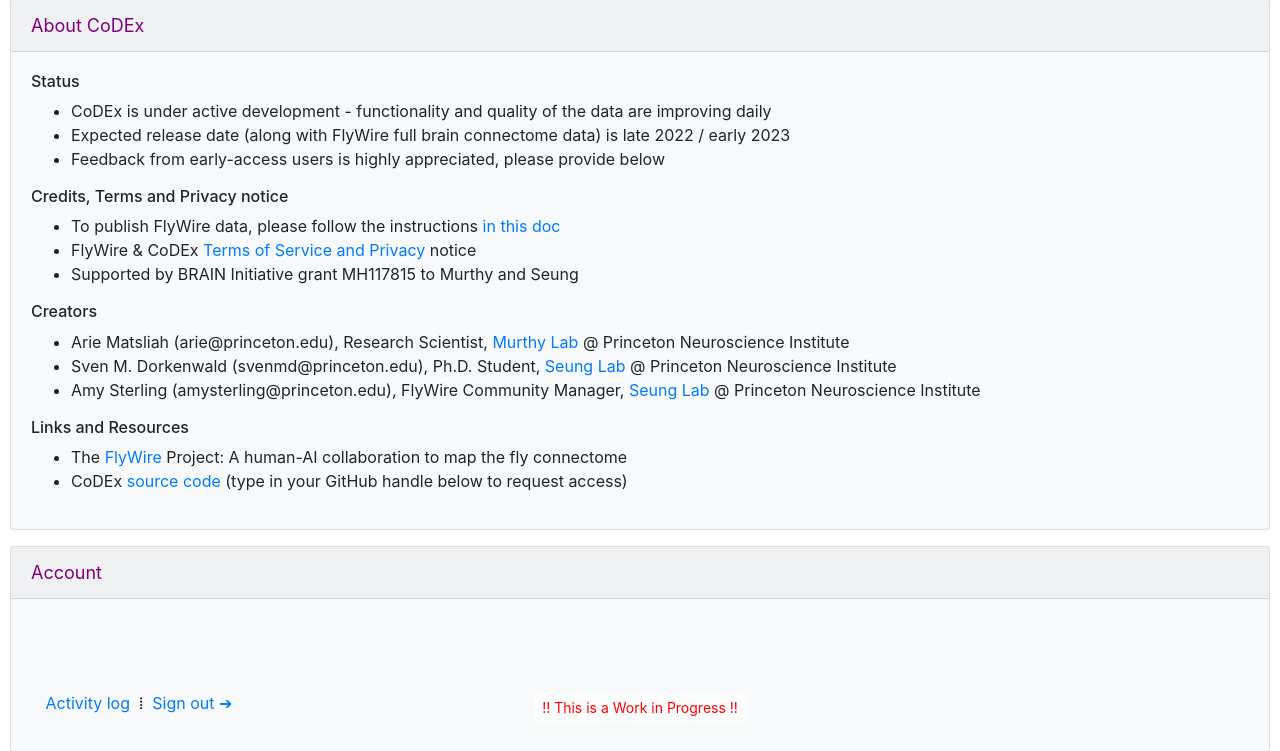
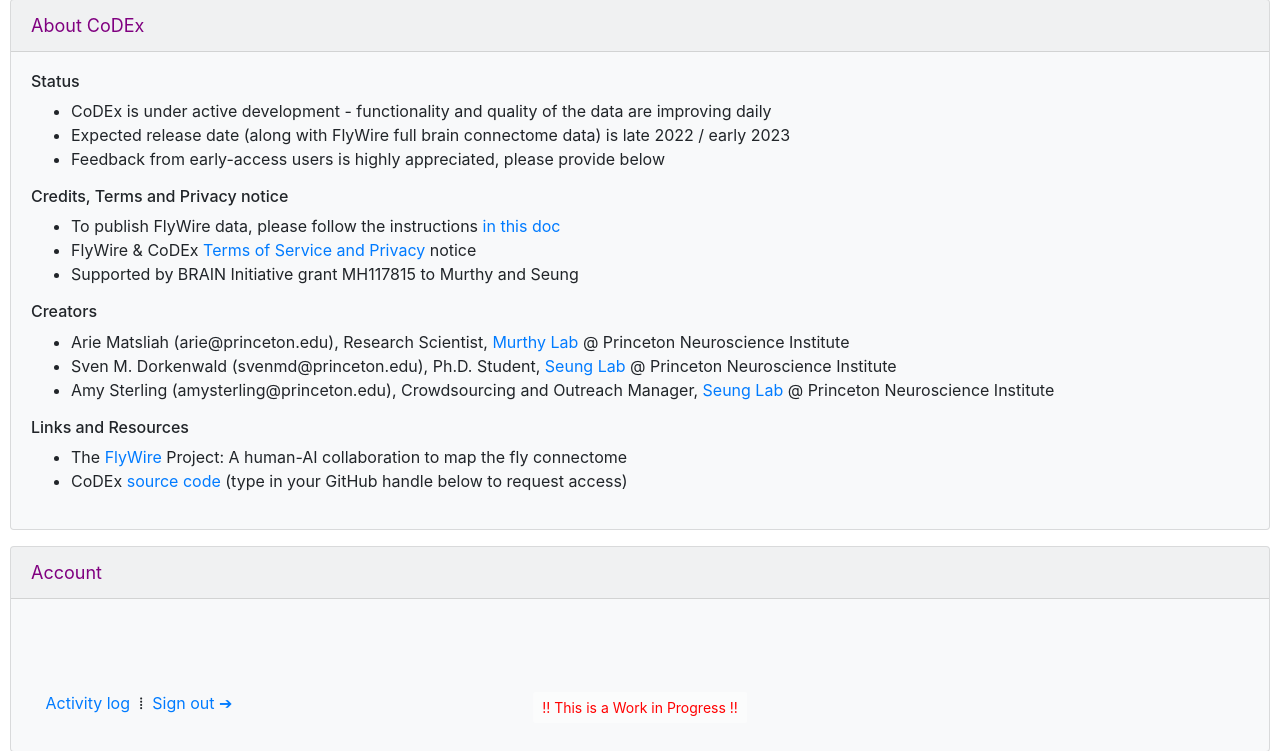
Before and after one commit to murthylab/codex, a Flask app: template src/templates/about.html in a window 1280 px wide. Shown: the part 67-818 px from the top of the page. Run offline with Flask 2, Linux system fonts and the light colour scheme; the template is opened without the code that fills it, so the values that code supplies are empty; parts of the project's set-up code (start-up, migrations or seed data) failed here and were passed over; some libraries are stand-ins or nearby versions.

Commit message:
About page

```diff
--- a/src/templates/about.html
+++ b/src/templates/about.html
@@ -26,7 +26,7 @@
         <ul>
             <li>Arie Matsliah (arie@princeton.edu), Research Scientist, <a href="https://murthylab.princeton.edu/" target="_blank">Murthy Lab</a> @ Princeton Neuroscience Institute
             <li>Sven M. Dorkenwald (svenmd@princeton.edu), Ph.D. Student, <a href="https://seunglab.org/" target="_blank">Seung Lab</a> @ Princeton Neuroscience Institute
-            <li>Amy Sterling (amysterling@princeton.edu), FlyWire Community Manager, <a href="https://seunglab.org/" target="_blank">Seung Lab</a> @ Princeton Neuroscience Institute
+            <li>Amy Sterling (amysterling@princeton.edu), Crowdsourcing and Outreach Manager, <a href="https://seunglab.org/" target="_blank">Seung Lab</a> @ Princeton Neuroscience Institute
         </ul>
         <h6>Links and Resources</h6>
         <ul>
```
